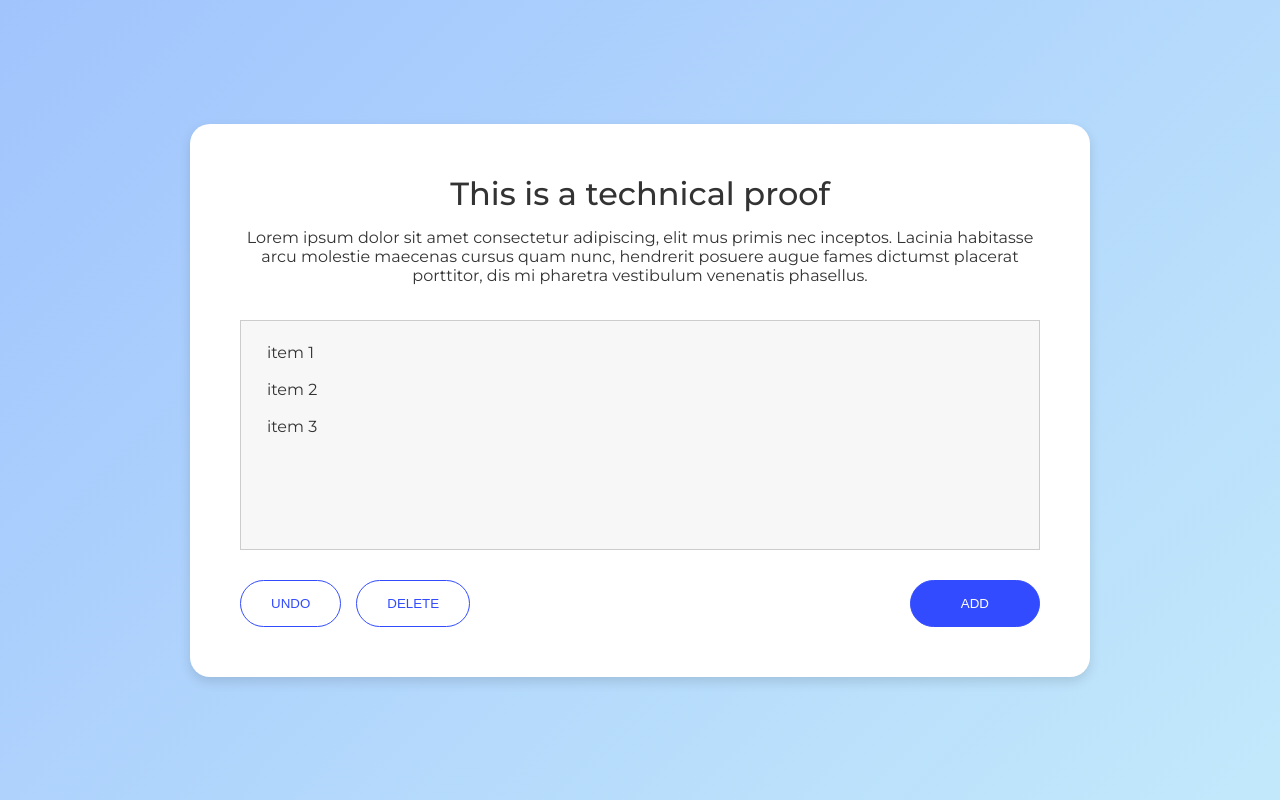
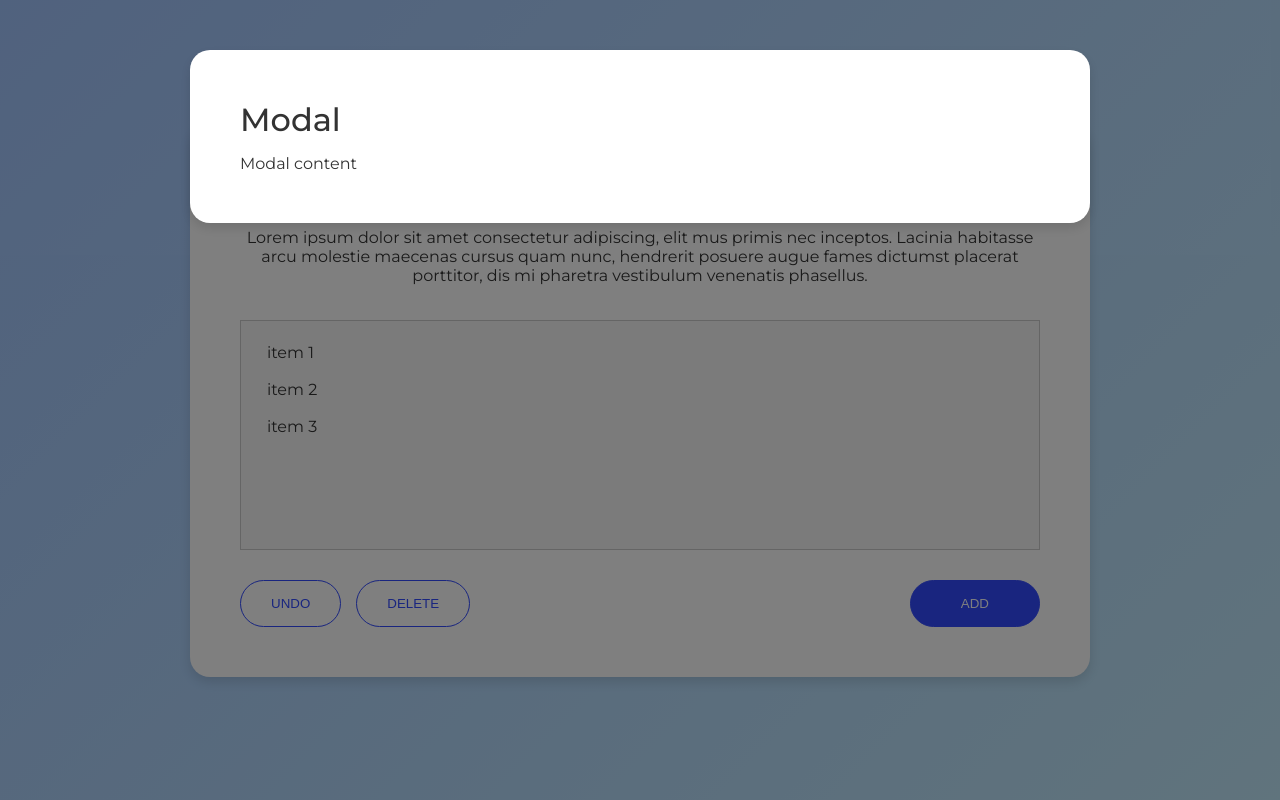
Before and after one commit to PCollG/veci-technical-test, a React (Vite) app: page / in a window 1280 px wide. Both pictures are taken after a click on the button "ADD". Built offline with nearby package versions, Linux system fonts and the light colour scheme.

Commit message:
Add modal component and changes in card

```diff
--- a/src/components/atoms/card/card.tsx
+++ b/src/components/atoms/card/card.tsx
@@ -3,10 +3,11 @@ import styles from "./card.module.scss";
 
 interface CardProps extends React.HTMLProps<HTMLDivElement> {
   children: ReactNode;
+  className?: string;
 }
 
-const Card = ({ children, ...props }: CardProps) => (
-  <div className={styles.card} {...props}>
+const Card = ({ children, className, ...props }: CardProps) => (
+  <div className={`${styles.card} ${className ?? ""}`} {...props}>
     {children}
   </div>
 );
--- /dev/null
+++ b/src/components/molecules/modal/modal.module.scss
@@ -0,0 +1,26 @@
+.modalBg {
+  position: fixed;
+  top: 0;
+  left: 0;
+  width: 100svw;
+  height: 100svh;
+  background-color: rgba(0, 0, 0, 0.5);
+  display: flex;
+  justify-content: center;
+  align-items: flex-start;
+}
+
+@keyframes slideDown {
+  from {
+    transform: translateY(-100%);
+    opacity: 0;
+  }
+  to {
+    transform: translateY(0);
+    opacity: 1;
+  }
+}
+
+.modalContent {
+  animation: slideDown 0.25s ease-out;
+}
--- /dev/null
+++ b/src/components/molecules/modal/modal.tsx
@@ -0,0 +1,43 @@
+import React from "react";
+
+import Card from "@atoms/card/card";
+
+import style from "./modal.module.scss";
+
+interface ModalProps {
+  children: React.ReactNode;
+  isOpen: boolean;
+  handleClose: () => void;
+  cardStyle?: React.CSSProperties;
+  bgStyle?: React.CSSProperties;
+}
+
+const Modal = ({
+  children,
+  isOpen,
+  handleClose,
+  cardStyle,
+  bgStyle,
+}: ModalProps) => {
+  return (
+    <>
+      {isOpen && (
+        <div
+          className={style.modalBg}
+          style={bgStyle}
+          onClick={() => handleClose()}
+        >
+          <Card
+            className={style.modalContent}
+            onClick={(e) => e.stopPropagation()}
+            style={cardStyle}
+          >
+            {children}
+          </Card>
+        </div>
+      )}
+    </>
+  );
+};
+
+export default Modal;
--- a/src/components/pages/homePage/homePage.tsx
+++ b/src/components/pages/homePage/homePage.tsx
@@ -1,10 +1,15 @@
+import { useState } from "react";
+
 import CardLayout from "@templates/cardLayout/cardLayout";
 import List from "@molecules/list/list";
+import Modal from "@molecules/modal/modal";
 import Button from "@atoms/button/button";
 
 import styles from "./homePage.module.scss";
 
 const HomePage = () => {
+  const [isOpen, setIsOpen] = useState(false);
+
   return (
     <CardLayout>
       <h1 className={styles.title}>This is a technical proof</h1>
@@ -18,10 +23,22 @@ const HomePage = () => {
       <div className={styles.buttonsWrapper}>
         <Button>Undo</Button>
         <Button>Delete</Button>
-        <Button variant="secondary" style={{ marginLeft: "auto" }}>
+        <Button
+          variant="secondary"
+          style={{ marginLeft: "auto" }}
+          onClick={() => setIsOpen(true)}
+        >
           Add
         </Button>
       </div>
+      <Modal
+        isOpen={isOpen}
+        handleClose={() => setIsOpen(false)}
+        cardStyle={{ marginTop: "50px" }}
+      >
+        <h1>Modal</h1>
+        <p>Modal content</p>
+      </Modal>
     </CardLayout>
   );
 };
```
